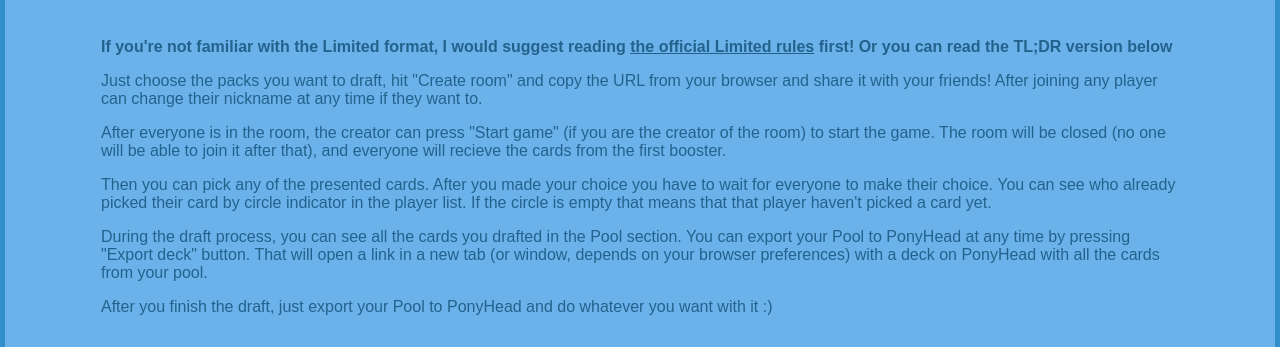
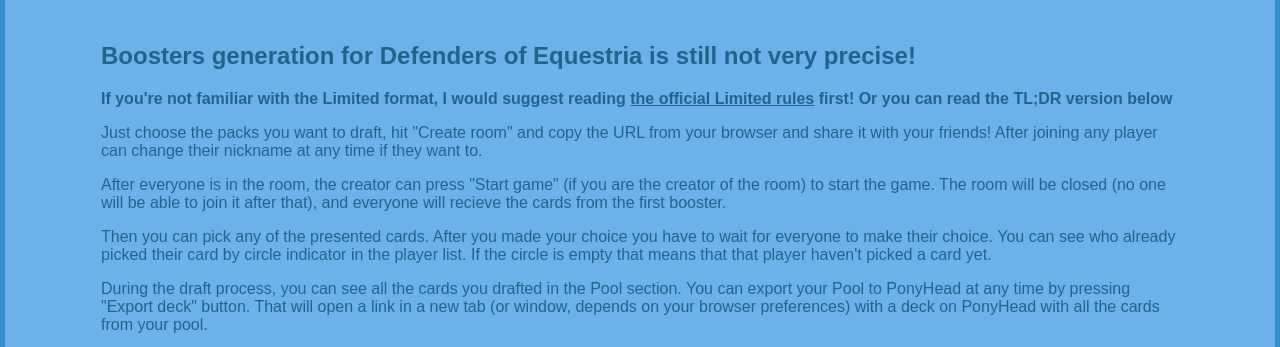
Before and after one commit to Hithroc/oak, a plain HTML site: page static/index.html in a window 1280 px wide. Shown: the part 297-644 px from the top of the page. Drawn offline with Linux system fonts and the light colour scheme; a script that the page names is missing.

Commit message:
Add Defenders of Equestria notice

```diff
--- a/static/index.html
+++ b/static/index.html
@@ -19,6 +19,7 @@
         </div>
         <div class="element-header">How to play</div>
         <div class="element-content">
+          <h2> Boosters generation for Defenders of Equestria is still not very precise! </h2>
           <p><b>If you're not familiar with the Limited format, I would suggest
             reading <a href="http://vignette2.wikia.nocookie.net/mylittleponyccg/images/8/83/MLPCCGLimited_v2.0.pdf" target="_blank">the official Limited rules</a> first! Or you can read
             the TL;DR version below
```
